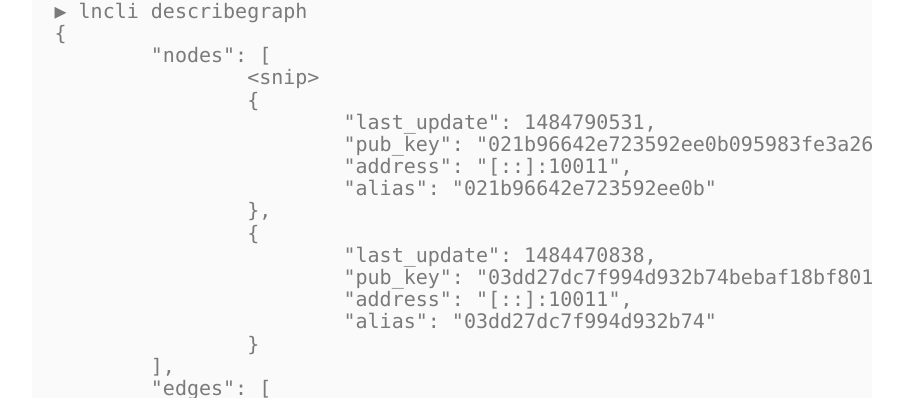
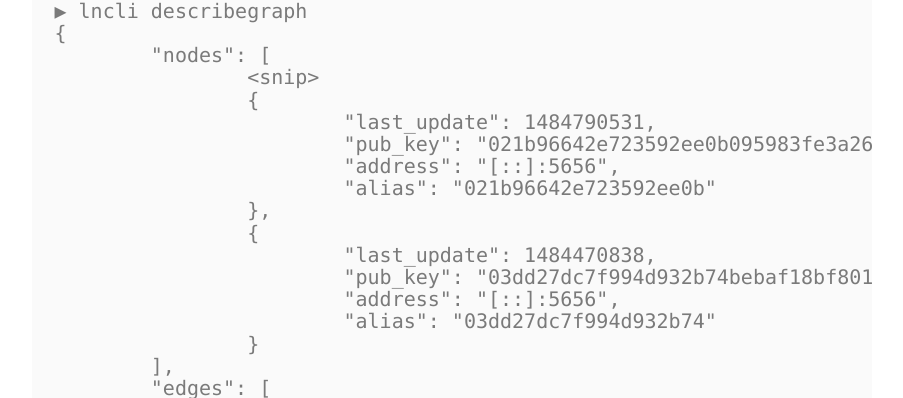
Before and after one commit to lightninglabs/lightninglabs.github.io, a Jekyll site: the page built from _posts/2017-01-17-lightning-network-faucet.markdown, in a window 1280 px wide and 1400 px high, scrolled down 11741 px. Shown: the part 261-659 px from the top of the window, without its empty margins (188-1091 px from the left). Built offline with Jekyll 4.4.1, drawn with Linux system fonts in a browser that asks for light colours; some of the changed text lies outside the part shown.

Commit message:
posts: update faucet post to point to lnd 0.2

````diff
--- a/_posts/2017-01-17-lightning-network-faucet.markdown
+++ b/_posts/2017-01-17-lightning-network-faucet.markdown
@@ -15,8 +15,8 @@
 
 ## Setting up LND
 
-As of posting time (January 19, 2017),
-[v0.1.1-alpha](https://github.com/lightningnetwork/lnd/releases/tag/v0.1.1-alpha)
+As of posting time (April 7, 2017),
+[v0.2-alpha](https://github.com/lightningnetwork/lnd/releases/tag/v0.2-alpha)
 is the latest release of of `lnd`. You should be able to follow the
 walk-through below using either the latest release or the current `master`
 branch of `lnd`.
@@ -279,7 +279,7 @@
 faucet's `lnd` node:
 
 ```
-lncli connect 036a0c5ea35df8a528b98edf6f290b28676d51d0fe202b073fe677612a39c0aa09@faucet.lightning.community:10011
+lncli connect 036a0c5ea35df8a528b98edf6f290b28676d51d0fe202b073fe677612a39c0aa09@faucet.lightning.community:5656
 ```
 
 The hex characters within that command are the faucet's public key. The public
@@ -297,7 +297,7 @@
 		{
 			"pub_key": "036a0c5ea35df8a528b98edf6f290b28676d51d0fe202b073fe677612a39c0aa09",
 			"peer_id": 1,
-			"address": "159.203.125.125:10011",
+			"address": "159.203.125.125:5656",
 			"bytes_sent": 5012,
 			"bytes_recv": 4646
 		}
@@ -411,13 +411,13 @@
 		{
 			"last_update": 1484790531,
 			"pub_key": "021b96642e723592ee0b095983fe3a26c8b40b8926968d8b7510e51c9429d4562c",
-			"address": "[::]:10011",
+			"address": "[::]:5656",
 			"alias": "021b96642e723592ee0b"
 		},
 		{
 			"last_update": 1484470838,
 			"pub_key": "03dd27dc7f994d932b74bebaf18bf801447a514eb4fb33b0f8000b33c036e51ed2",
-			"address": "[::]:10011",
+			"address": "[::]:5656",
 			"alias": "03dd27dc7f994d932b74"
 		}
 	],
````
Also changed, not shown: other parts of _posts/2017-01-17-lightning-network-faucet.markdown (+1 -1 lines).
